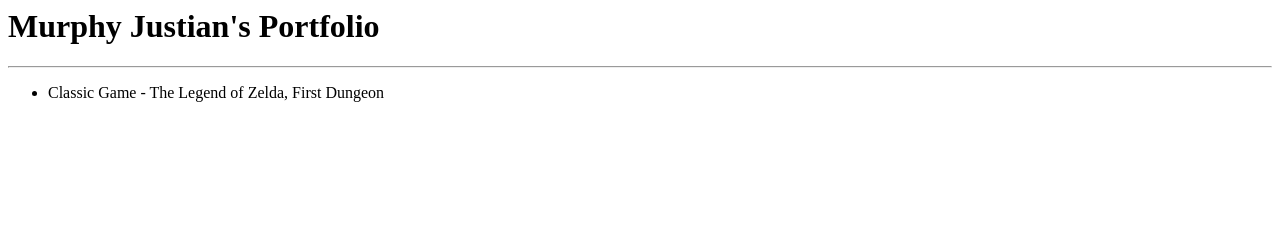
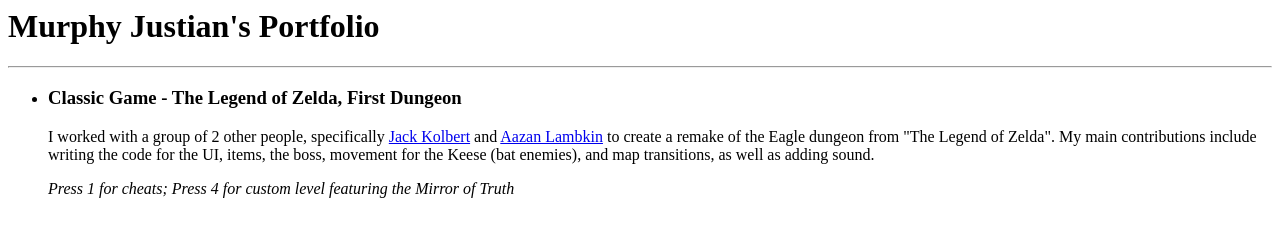
Before and after one commit to mjustian/mjustian.github.io, a plain HTML site: page index.html in a window 1280 px wide. Drawn offline with Linux system fonts and the light colour scheme.

Commit message:
Update index.html

```diff
--- a/index.html
+++ b/index.html
@@ -13,7 +13,16 @@
 		<hr>
 
 		<ul>
-			<li>Classic Game - The Legend of Zelda, First Dungeon</li>
+			<li>
+				<h3>Classic Game - The Legend of Zelda, First Dungeon</h3>
+				<p>I worked with a group of 2 other people, specifically <a href="https://jackkolbert.github.io/">Jack Kolbert</a> and
+				<a href="https://alambkin.github.io">Aazan Lambkin</a> to create a remake of the Eagle dungeon from "The Legend of Zelda".
+				My main contributions include writing the code for the UI, items, the boss, movement for the Keese (bat enemies),
+				and map transitions, as well as adding sound.
+				</p>
+				<p><i>Press 1 for cheats; Press 4 for custom level featuring the Mirror of Truth</a></p>
+			</li>
+
 		</ul>
 	</body>
 </html>
```
